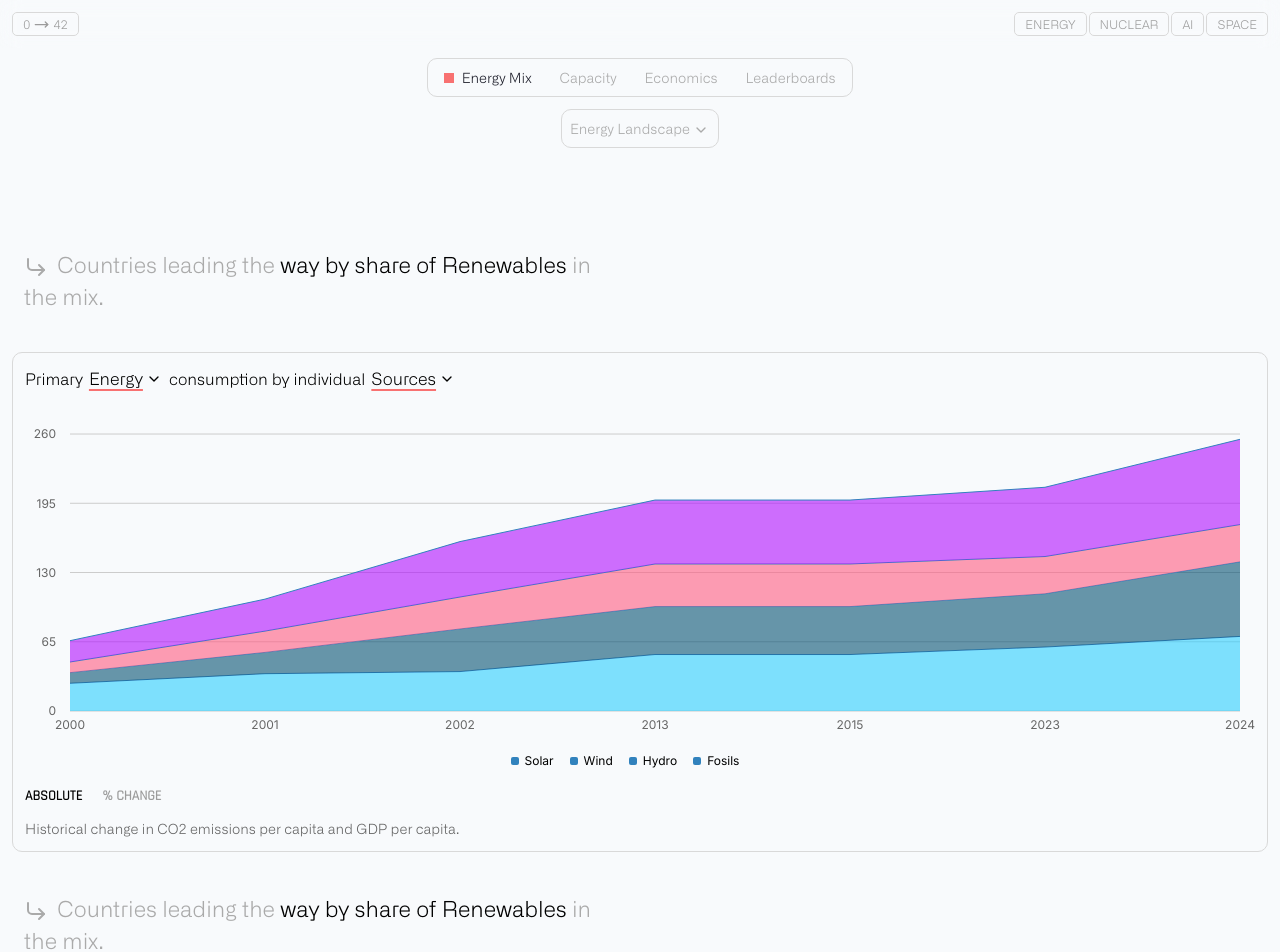
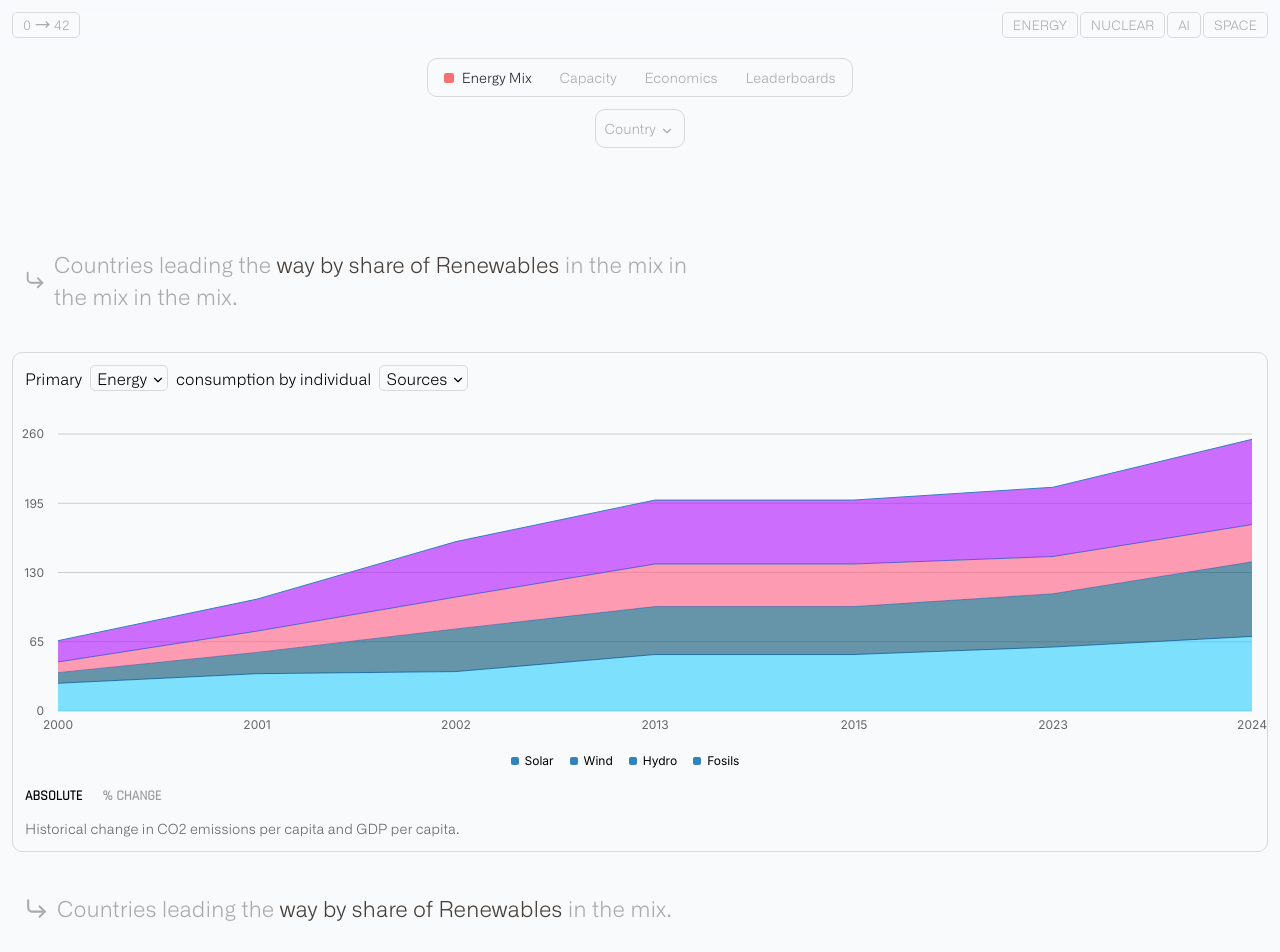
Before and after one commit to tanaydesai/outer-reach, a Next.js app: page /energy in a window 1280 px wide. Shown: the top 952 px of the page. Built offline with nearby package versions, Linux system fonts and the light colour scheme.

Commit message:
font change, cleanup, edits

```diff
--- a/app/energy/page.js
+++ b/app/energy/page.js
@@ -36,7 +36,7 @@ export default function Home() {
             </TabsList>
             <Select>
               <SelectTrigger className="w-fit mt-3 font-a1 group p-2 text-[#aaaaaa] hover:text-[#1e1f2b] mx-auto text-[14px] no-underline rounded-[10px] flex border border-[#d9d9d9]">
-                  <SelectValue placeholder="Energy Landscape" />
+                  <SelectValue placeholder="Country" />
               </SelectTrigger>
               <SelectContent>
                   <SelectItem value="dark">India</SelectItem>
@@ -44,15 +44,11 @@ export default function Home() {
               </SelectContent>
             </Select>
             <TabsContent value="mix">
-                <h1 className='page-headers'>
-                   <CornerDownRight className='inline-flex mr-1' /> Countries leading the <span className='text-black'>way by share of Renewables</span> in the mix.
-                </h1>
+                <h1 className='page-headers'><CornerDownRight size={22} className='shrink-0'/> <div>Countries leading the <span className='text-[#463f3a]'>way by share of Renewables</span> in the mix in the mix in the mix.</div></h1>
 
                 <EnergyMix className={'mt-10'}/>
 
-                <h1 className='page-headers mt-10'>
-                   <CornerDownRight className='inline-flex mr-1' /> Countries leading the <span className='text-black'>way by share of Renewables</span> in the mix.
-                </h1>
+                <h1 className='page-headers mt-10'><CornerDownRight size={25} className='shrink-0'/> <div>Countries leading the <span className='text-[#463f3a]'>way by share of Renewables</span> in the mix.</div></h1>
 
                 <div className='md:flex gap-2 mt-10'>
                   <EnergyChange className={'flex-1'}/>
@@ -65,9 +61,7 @@ export default function Home() {
                 </div>
             </TabsContent>
             <TabsContent value="capacity">
-                <h1 className='page-headers'>
-                   <CornerDownRight className='inline-flex mr-1' /> Countries leading the <span className='text-black'>way by share of Renewables</span> in the mix.
-                </h1>
+                <h1 className='page-headers'><CornerDownRight size={25} className='shrink-0'/> <div>Countries leading the <span className='text-[#463f3a]'>way by share of Renewables</span> in the mix in the mix in the mix.</div></h1>
 
                 <div className='md:flex gap-2 mt-10'>
                   <EnergyCapacities className={'flex-1'}/>
@@ -77,9 +71,7 @@ export default function Home() {
                 <EnergyCapacityChange2 className={'mt-10'}/>
             </TabsContent>
             <TabsContent value="percapita">
-                <h1 className='page-headers'>
-                   <CornerDownRight className='inline-flex mr-1' /> Countries leading the <span className='text-black'>way by share of Renewables</span> in the mix.
-                </h1>
+                <h1 className='page-headers'><CornerDownRight size={25} className='shrink-0'/> <div>Countries leading the <span className='text-[#463f3a]'>way by share of Renewables</span> in the mix in the mix in the mix.</div></h1>
 
                 <div className='md:flex gap-2 mt-10'>
                   <EnergyGDP className={'flex-1'}/>
--- a/components/navbar.js
+++ b/components/navbar.js
@@ -4,6 +4,7 @@ import { MoveRight } from 'lucide-react';
 import { motion } from 'framer-motion';
 import { Fade } from 'react-awesome-reveal';
 import Link from 'next/link';
+import { ListEnd } from 'lucide-react';
 import { usePathname } from 'next/navigation';
 
 export const Navbar = () => {
@@ -13,14 +14,16 @@ export const Navbar = () => {
   return (
     <div className={`fixed top-0 z-[100] w-full left-0 px-3 py-3 flex bg-transparent items-center justify-between ${open ? "" : "backdrop-blur-[10px]"}`}>
 
-      <Link href="/"><motion.div whileTap={{scale:0.95}} className='navbar-box flex items-center gap-1'>{'0'} <MoveRight size={15}/> {'42'}</motion.div></Link>
+      <Link href="/"><motion.div whileTap={{scale:0.95}} className='navbar-box flex items-center gap-1'>0 <MoveRight size={15}/> {'42'}</motion.div></Link>
 
-      <div className='flex gap-0.5'>
+      <div className='gap-0.5 hidden md:flex'>
         <Link href={"/energy"}><motion.div whileTap={{scale:0.95}} className='navbar-box'>Energy</motion.div></Link>
         <Link href={"/nuclear"}><motion.div whileTap={{scale:0.95}} className='navbar-box'>Nuclear</motion.div></Link>
         <Link href={"/ai"}><motion.div whileTap={{scale:0.95}} className='navbar-box'>AI</motion.div></Link>
         <Link href={"/space"}><motion.div whileTap={{scale:0.95}} className='navbar-box'>Space</motion.div></Link>
       </div>
+
+      <ListEnd size={25} className='flex text-[#9b9b9b] md:hidden' onClick={() => setOpen(!open)}/>
 
     </div>
   );
--- a/components/ui/select.jsx
+++ b/components/ui/select.jsx
@@ -17,13 +17,13 @@ const SelectTrigger = React.forwardRef(({ className, children, icon=true, ...pro
     <SelectPrimitive.Trigger
       ref={ref}
       className={cn(
-        "text-[17px] underline decoration-2 decoration-red-400 underline-offset-4 group justify-center inline-flex gap-0.5 hover:opacity-60 whitespace-nowrap items-center font-a2 px-1.5 rounded-[5px] outline-none placeholder:text-stone-500 disabled:cursor-not-allowed ",
+        "text-[16px] border border-[#d9d9d9] mx-2 group justify-center inline-flex gap-0.5 hover:opacity-60 whitespace-nowrap items-center font-a1 pl-1.5 rounded-[5px] outline-none placeholder:text-stone-500 disabled:cursor-not-allowed ",
         className
       )}
       {...props}>
       {children}
       <SelectPrimitive.Icon asChild>
-        {icon && <ChevronDown size={18} className="pt-0.5"/>}
+        {icon && <ChevronDown size={18} className="pt-1"/>}
       </SelectPrimitive.Icon>
     </SelectPrimitive.Trigger>
 ))
--- a/components/ui/tabs.jsx
+++ b/components/ui/tabs.jsx
@@ -62,7 +62,7 @@ const TabsList2 = React.forwardRef(({ className, ...props }, ref) => (
     <TabsPrimitive.List
     ref={ref}
     className={cn(
-      "flex w-full gap-5 items-center justify-start overflow-auto dark:bg-stone-800 dark:text-stone-400",
+      "flex w-full px-3 gap-5 items-center justify-start overflow-auto dark:bg-stone-800 dark:text-stone-400",
       className
     )}
     {...props}></TabsPrimitive.List>
--- a/styles/tailwind.css
+++ b/styles/tailwind.css
@@ -17,7 +17,7 @@
     }
 
     .navbar-box {
-        @apply rounded-[5px] hover:text-white hover:bg-black border border-[#d9d9d9] py-0.5  px-2.5 cursor-default text-[#9b9b9b] text-[12px] uppercase font-a2
+        @apply rounded-[5px] hover:text-white hover:bg-black border-[1.5px] border-[#d9d9d9] py-0.5 px-2.5 cursor-default text-[#aaaaaa] text-[13px] uppercase font-a1
     }
 
     .title {
@@ -28,45 +28,45 @@
         @apply text-[16px] sm:text-[20px] w-full md:w-[85%] lg:w-[70%] leading-6 sm:leading-8 font-semibold font-a1
     }
     .description-tag {
-        @apply text-[15px] sm:text-[17px] text-[#9b9b9b] font-a1 h-[27px] gap-2 flex items-center
+        @apply text-[16px] sm:text-[17px] text-[#aaaaaa] font-a1 h-[27px] gap-2 flex items-center
     }
 
     .tag {
-        @apply text-[13px] uppercase font-a2 h-[27px] font-semibold flex items-center
+        @apply text-[12.5px] uppercase font-a2 h-[27px] font-semibold flex items-center
     }
     .tag-box {
-        @apply w-2.5 h-2.5 inline-flex bg-red-400 mr-3
+        @apply w-2.5 h-2.5 inline-flex rounded-[2px] bg-red-400 mr-3
     }
 
     .box {
-        @apply h-[350px] border-[3px] border-t-0  border-black relative overflow-auto flex-1
+        @apply h-[350px] border-[2px] border-black relative overflow-auto flex-1 rounded-[5px]
     }
     .box-title {
-        @apply text-[15px] h-[30px] flex justify-start px-2 items-center bg-black text-white font-a2
+        @apply text-[15px] h-[30px] flex justify-start px-2 items-center border-b-[2px] border-b-black text-black font-a1
     }
     .box-desc {
         @apply text-[13px] px-2 mt-2 absolute bottom-0 h-[65px] font-a1
     }
 
     .page-headers {
-        @apply text-[#aaaaaa] text-[19px] md:text-[22px] px-3 mt-3 font-a2 h-fit leading-8 w-full md:w-[50%]
+        @apply text-[#aaaaaa] text-[19px] sm:text-[22px] px-3 mt-3 font-a1 h-fit leading-8 w-full md:w-[55%] flex items-center gap-2
     }
 
 
     .chart {
-        @apply p-3 rounded-[10px] border-[1.5px] border-[#d9d9d9] overflow-auto
+        @apply py-3 rounded-[10px] border-[1.5px] border-[#d9d9d9] overflow-auto
     }
     .chart-title {
-        @apply text-[16px] font-a2 mb-7
+        @apply text-[16px] font-a1 mb-7 px-3
     }
     .chart-desc {
-        @apply text-[14px] mt-3 font-a1 md:w-[50%] text-[#656565]
+        @apply text-[14px] mt-3 px-3 font-a1 md:w-[50%] text-[#656565]
     }
     .chart-data {
         @apply text-[30px] px-6 text-right font-a1
     }
     .chart-data-span {
-        @apply text-[10px] text-white pl-2 font-a2 inline-flex items-end gap-1
+        @apply text-[11px] text-white pl-2 font-a1 inline-flex items-end gap-1
     }
 
 
```
